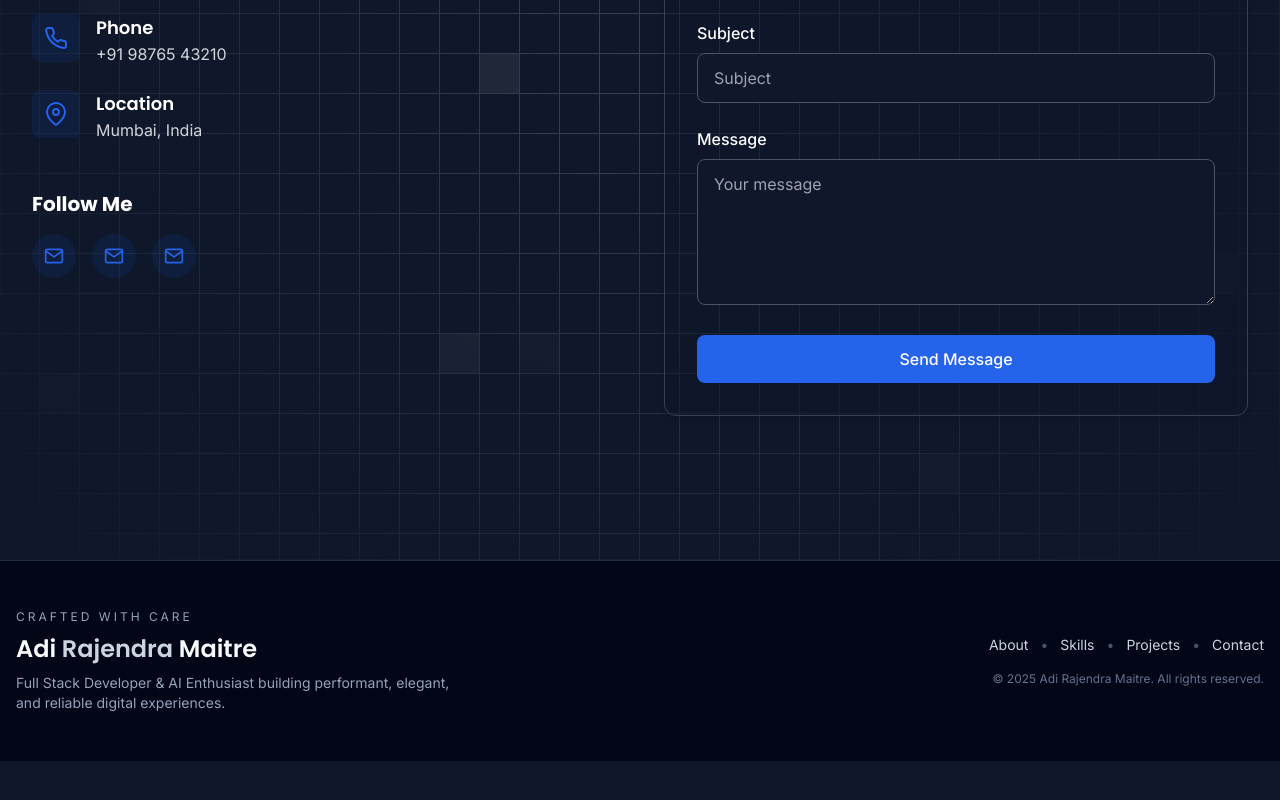
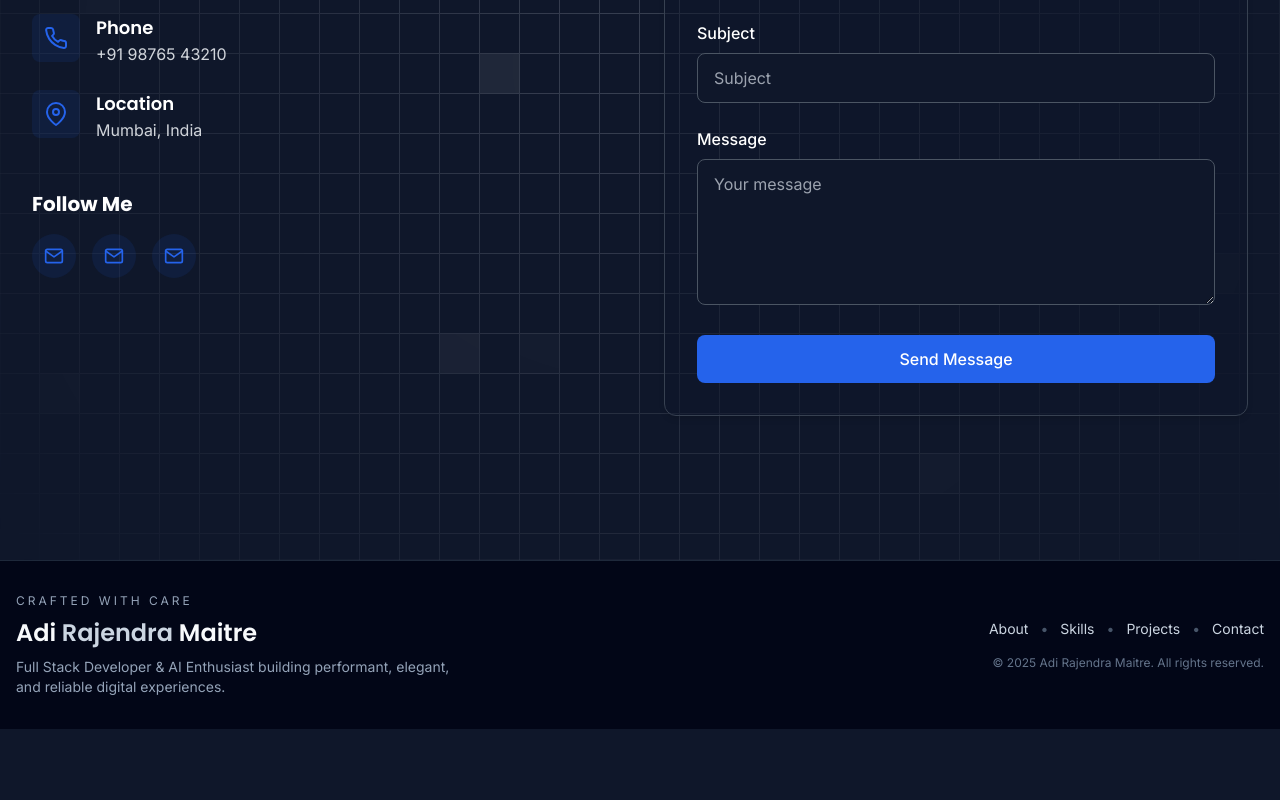
Before and after one commit to IchigoSolos69/portfolio_website, a React (Vite) app: page / in a window 1280 px wide. Shown: the part 7027-7827 px from the top of the page. Built offline with nearby package versions, Linux system fonts and the light colour scheme.

Commit message:
Update Footer.tsx

```diff
--- a/src/components/Footer.tsx
+++ b/src/components/Footer.tsx
@@ -3,7 +3,7 @@ const Footer = () => {
 
   return (
     <footer className="bg-slate-950/95 text-slate-200 border-t border-slate-800">
-      <div className="max-w-7xl mx-auto px-4 py-10 md:py-12 flex flex-col gap-8 md:flex-row md:items-center md:justify-between">
+      <div className="max-w-7xl mx-auto px-4 py-6 md:py-8 flex flex-col gap-6 md:flex-row md:items-center md:justify-between">
         <div className="space-y-2">
           <p className="text-xs uppercase tracking-[0.25em] text-slate-400">
             Crafted with care
```
